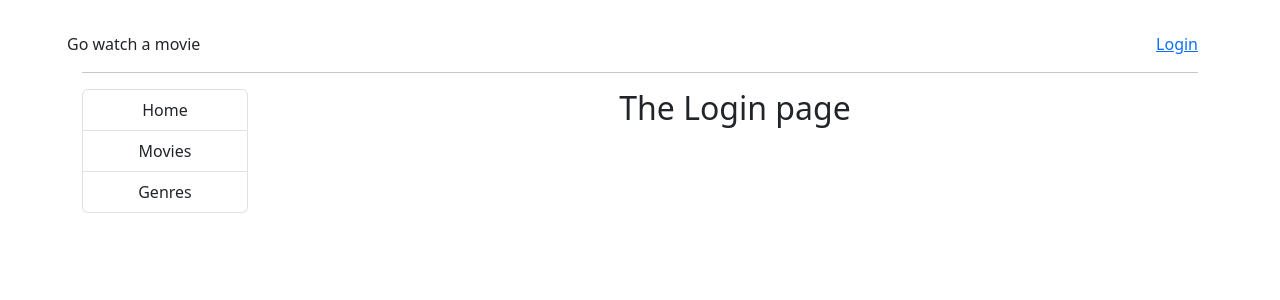
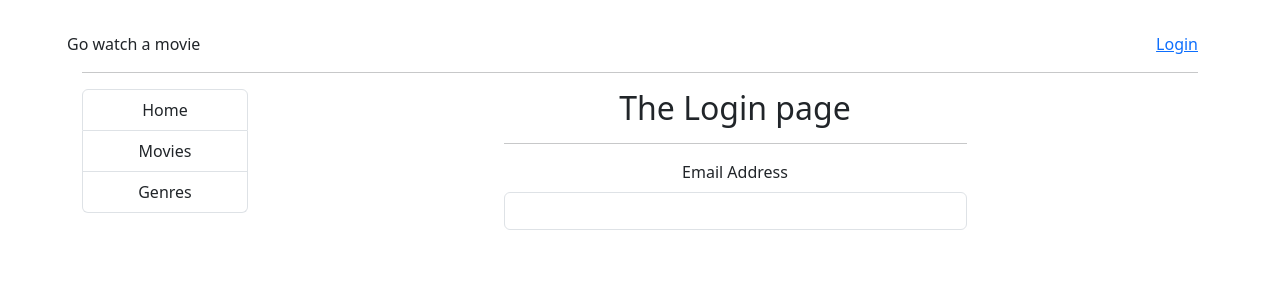
Before and after one commit to samofoke/react_go, a React (Vite) app in the folder react-go-frontend/: page /login in a window 1280 px wide. Shown: the top 300 px of the page. Built offline with nearby package versions, Linux system fonts and the light colour scheme.

Commit message:
adding the login form

```diff
--- a/react-go-frontend/src/components/auth/login/login.tsx
+++ b/react-go-frontend/src/components/auth/login/login.tsx
@@ -1,16 +1,34 @@
 import React, { useState } from "react";
-
+import InputField from "../../custom-components/input";
 
 interface EmailAnPassword {
   email: string;
   password: string;
 }
 
-const Login: React.FC<EmailAnPassword> = ({email, password}) => {
-  const [userEmail, setUserEmail] = useState<string>("")
+const Login: React.FC<EmailAnPassword> = ({ email, password }) => {
+  const [userEmail, setUserEmail] = useState<string>("");
 
-  console.log("email and password: ", email, password)
-  return <h2>The Login page</h2>;
+  const handleSubmit = (event: any) => {
+    event.preventDefault();
+  };
+
+  console.log("email and password: ", email, password);
+  return (
+    <div className="col-md-6 offset-md-3">
+      <h2>The Login page</h2>
+      <hr />
+
+      <form onSubmit={handleSubmit}>
+        <InputField
+          title="Email Address"
+          type="email"
+          className="form-control"
+          name="email"
+        />
+      </form>
+    </div>
+  );
 };
 
 export default Login;
```
